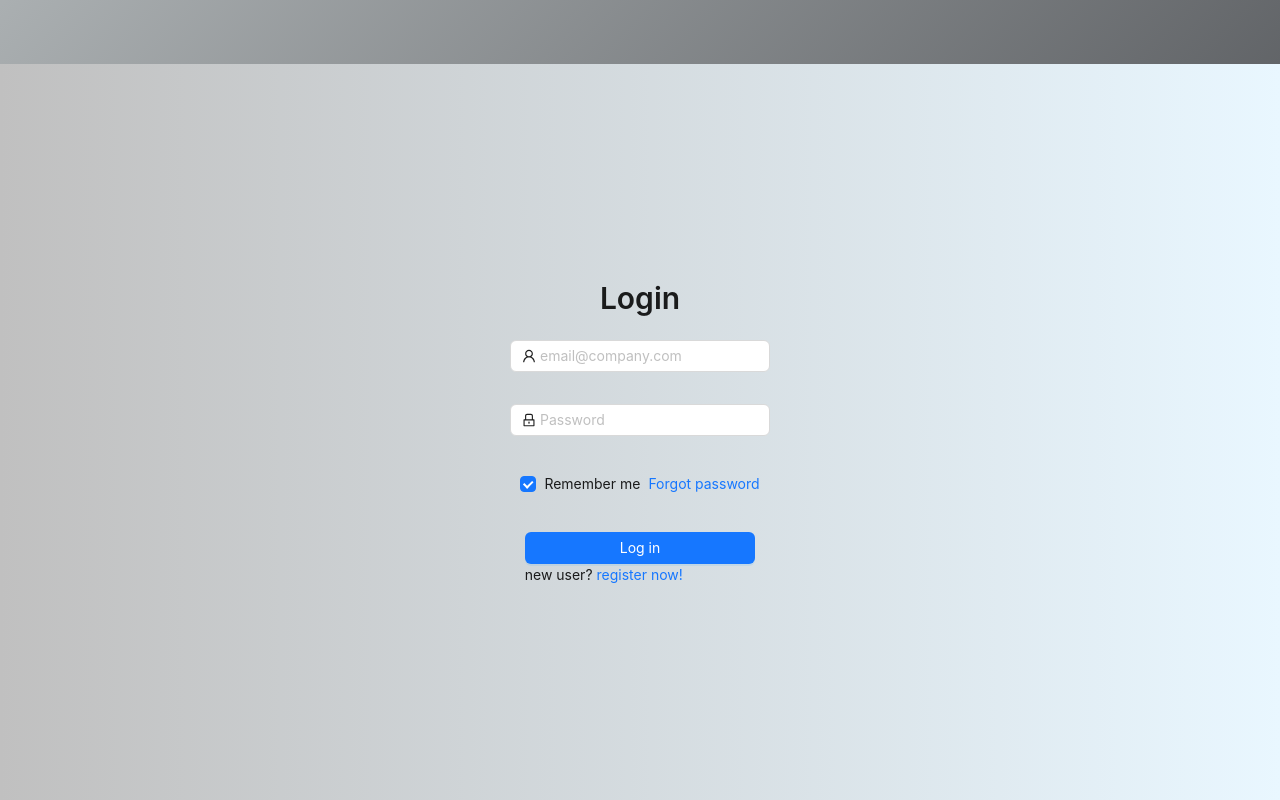
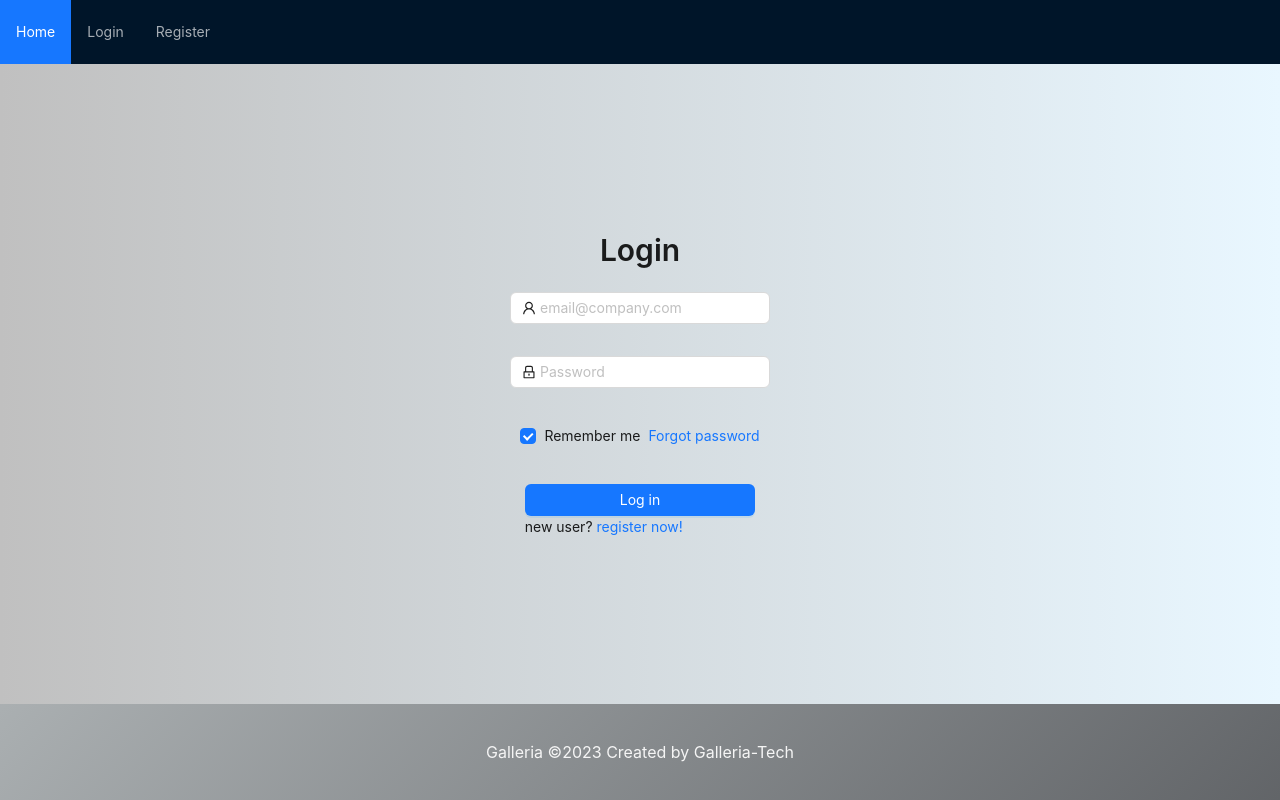
Before and after one commit to tonyoseko99/Spotifai-Analyzer, a React (Create React App) app: page /login in a window 1280 px wide. Built offline with nearby package versions, Linux system fonts and the light colour scheme.

Commit message:
refactor routes to factor in user auth

```diff
--- a/src/App.css
+++ b/src/App.css
@@ -63,6 +63,20 @@
   background-color: #f5f5f5;
   color: #44464a;
   cursor: pointer;
+}
+
+/* Navigation */
+
+.headerLinks {
+  display: flex;
+  justify-content: space-between;
+  align-items: center;
+  flex-direction: row;
+  margin: 10px 30px;
+}
+
+.headerLinkItem, .headerlinkItem{
+  margin: 0 auto;
 }
 
 /* landing page */
@@ -155,12 +169,12 @@
 
 /* user-content */
 .user-content {
-  padding: 0 50px;;
+  padding: 0 50px;
   margin: 0 auto;
   width: fit-content;
 }
 
-.card{
+.card {
   width: auto;
   margin: 0 auto;
 }
--- a/src/App.js
+++ b/src/App.js
@@ -1,5 +1,5 @@
 import "./App.css";
-import React, { useContext } from "react";
+import React, { useContext, useState, useEffect } from "react";
 import { BrowserRouter as Router, Routes, Route } from "react-router-dom";
 import LandingPage from "./components/LandingPage";
 import Header from "./components/Header";
@@ -15,20 +15,29 @@ import { AuthContext } from "./AuthContext/AuthContext";
 
 function App() {
   const { authenticated } = useContext(AuthContext);
+  const [isLoggedin, setIsLoggedin] = useState(false);
+
+  // check if user is logged in
+  const token = localStorage.getItem("token");
+  useEffect(() => {
+    if (token) {
+      setIsLoggedin(true);
+    }
+  }, [token]);
+
   return (
     <div className="App">
       <Router>
         <Header />
-        {authenticated ? (
-          <React.Fragment>
+        {/* check if user is logged in */}
+        {isLoggedin ? (
           <Routes>
+            <Route path="/" element={<LandingPage />} />
             <Route path="/users" element={<Home />} />
             <Route path="/users/:id" element={<User />} />
             <Route path="/albums/:id" element={<Album />} />
             <Route path="/albums/:id/photos/:id" element={<Photo />} />
           </Routes>
-            <Footer />
-          </React.Fragment>
         ) : (
           <Routes>
             <Route path="/" element={<LandingPage />} />
@@ -36,6 +45,7 @@ function App() {
             <Route path="/register" element={<Register />} />
           </Routes>
         )}
+        <Footer />
       </Router>
     </div>
   );
--- a/src/components/Header.js
+++ b/src/components/Header.js
@@ -1,6 +1,6 @@
 import React, { useState, useEffect } from "react";
 import { Link } from "react-router-dom";
-import { Layout, Button } from "antd";
+import { Layout, Button, Menu } from "antd";
 
 const { Header } = Layout;
 
@@ -22,25 +22,38 @@ const AppHeader = () => {
     localStorage.removeItem("token");
     // set isLoggedin to false
     setIsLoggedin(false);
+    // redirect to login page
+    window.location.href = "/";
   };
 
   return (
     <Header className="appHeader">
-      <div className="logo" />
-      <div className="headerLinks">
-        <Link to="/">Home</Link>
-        <Link to="/users">Users</Link>
+      <Menu theme="dark" mode="horizontal" defaultSelectedKeys={["1"]}>
+        <Menu.Item key="1">
+          <Link to="/">Home</Link>
+        </Menu.Item>
         {isLoggedin ? (
-          <Button type="primary" onClick={handleLogout}>
-            Logout
-          </Button>
+          <>
+            <Menu.Item key="2">
+              <Link to="/users">Users</Link>
+            </Menu.Item>
+            <Menu.Item key="3">
+              <Button type="link" onClick={handleLogout}>
+                Logout
+              </Button>
+            </Menu.Item>
+          </>
         ) : (
           <>
-            <Link to="/login" style={{float: "right"}}>Login</Link>
-            <Link to="/register">Register</Link>
+            <Menu.Item key="2">
+              <Link to="/login">Login</Link>
+            </Menu.Item>
+            <Menu.Item key="3">
+              <Link to="/register">Register</Link>
+            </Menu.Item>
           </>
         )}
-      </div>
+      </Menu>
     </Header>
   );
 };
--- a/src/components/LandingPage.js
+++ b/src/components/LandingPage.js
@@ -1,20 +1,21 @@
-import React, { useContext } from "react";
+import React, { useState, useEffect } from "react";
 import { Link } from "react-router-dom";
-import { Button, Layout, Typography, Carousel } from "antd";
-import {AuthContext} from "../AuthContext/AuthContext";
-const contentStyle = {
-  height: "160px",
-  color: "#fff",
-  lineHeight: "160px",
-  textAlign: "center",
-  background: "linear-gradient(135deg, #adb2b4 0%, #44464a 135%)",
-};
+import { Button, Layout, Typography, Col } from "antd";
 
 const LandingPage = () => {
   const { Content } = Layout;
   const { Title } = Typography;
 
-  const { authenticated } = useContext(AuthContext);
+  const [isLoggedin, setIsLoggedin] = useState(false);
+
+  const token = localStorage.getItem("token");
+
+  // check if user is logged in
+  useEffect(() => {
+    if (token) {
+      setIsLoggedin(true);
+    }
+  }, [token]);
 
   return (
     <Layout className="landingPage">
@@ -31,23 +32,18 @@ const LandingPage = () => {
             lineHeight: "1.8rem",
           }}
         >
-          Galleria is your home of art. We have a wide range of art pieces from
-          different artists.
+          <Col span={12} offset={6}>
+            The Galleria is a place where you can find and view the work of
+            artists from all over the world. You can also create your own
+            profile, upload your own work, and share it with the world.
+          </Col>
         </Title>
-        {/* redirect to /users if user is authenticated */}
-        {authenticated ? (
-          <Link to="/users">
-            <Button type="primary" size="large">
-              View Users
-            </Button>
-          </Link>
-        ) : (
-          <Link to="/login">
-            <Button type="primary" size="large">
-              Login
-            </Button>
-          </Link>
-        )}
+        {/* if user is logged in redirect to /users else, redirect to /login */}
+        <Link to={isLoggedin ? "/users" : "/login"}>
+          <Button type="primary" size="large" style={{ marginTop: "2rem" }}>
+            {isLoggedin ? "View Users" : "Get Started"}
+          </Button>
+        </Link>
       </Content>
     </Layout>
   );
```
Lines whose indentation alone changed are shown as unchanged.
